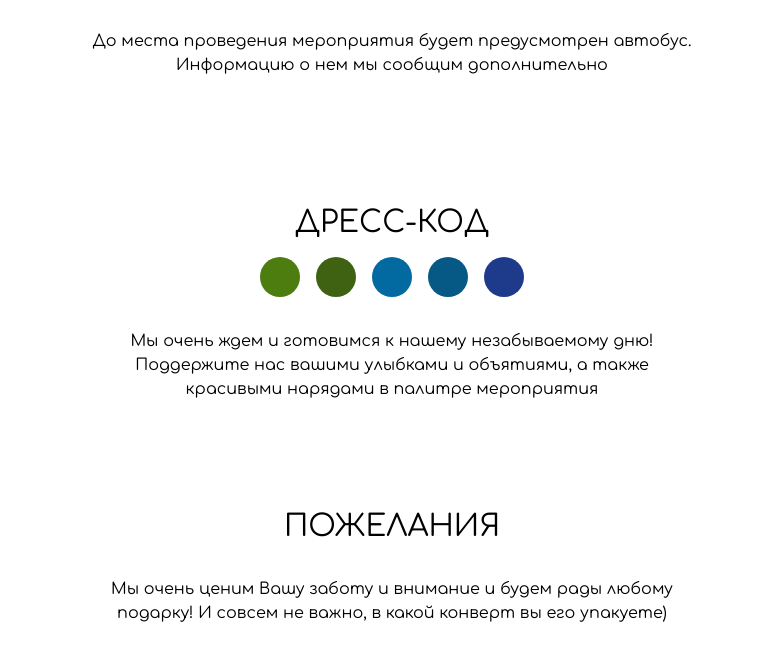
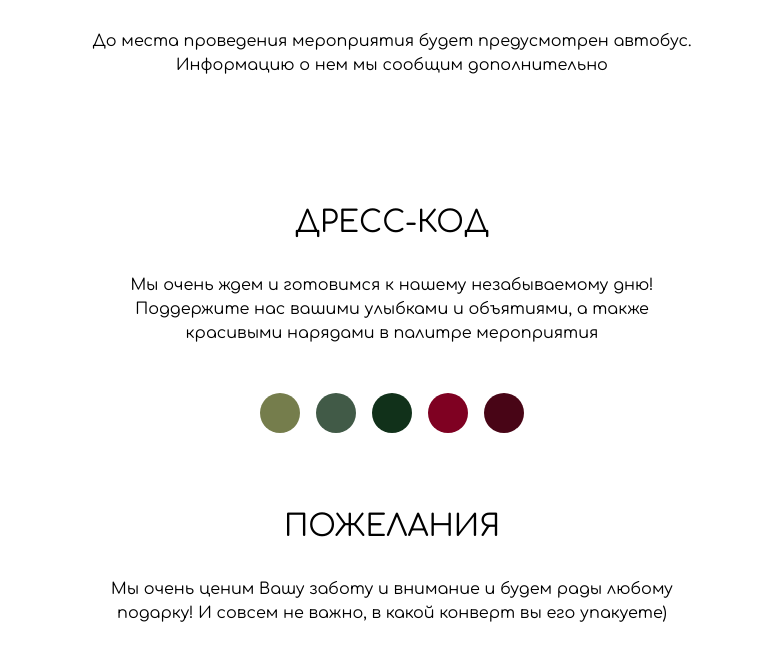
Before and after one commit to qsnk/wedding, a plain HTML site: page index.html in a window 1280 px wide. Shown: the part 3894-4566 px from the top of the page, without its empty margins (248-1028 px from the left). Drawn offline with nearby package versions, Linux system fonts and the light colour scheme; a web font is replaced by a local one.

Commit message:
Новые цвета

```diff
--- a/index.html
+++ b/index.html
@@ -47,7 +47,7 @@
                 </div>
                 <p class="p-8 comforta">Пожалуйста, подтвердите свое присутствие, заполнив анкету ниже</p>
                 <a href="https://forms.yandex.ru/u/68e95cc990fa7b3202e30c90" target="_blank">
-                    <button class="comforta transition duration-300 ease-in-out bg-lime-800 rounded-md p-2 hover:-translate-y-1 hover:scale-110 text-white">Заполнить анкету</button>
+                    <button class="comforta transition duration-300 ease-in-out rounded-md p-2 hover:-translate-y-1 hover:scale-110 text-white" style="background-color: #415a47;">Заполнить анкету</button>
                 </a>
             </div>
         </div>
@@ -154,16 +154,16 @@
         <!--Дресс-код-->
         <div class="my-8 items-center text-center">
             <h3 class="text-3xl">ДРЕСС-КОД</h3>
-            <div class="mt-4 flex flex-rows gap-4 justify-center">
-                <div class="rounded-3xl h-10 w-10 bg-lime-700"></div>
-                <div class="rounded-3xl h-10 w-10 bg-lime-800"></div>
-                <div class="rounded-3xl h-10 w-10 bg-sky-700"></div>
-                <div class="rounded-3xl h-10 w-10 bg-sky-800"></div>
-                <div class="rounded-3xl h-10 w-10 bg-blue-900"></div>
-            </div>
             <div class="container p-8 max-w-2xl mx-auto">
                 <p>Мы очень ждем и готовимся к нашему незабываемому дню!</p>
                 <p>Поддержите нас вашими улыбками и объятиями, а также красивыми нарядами в палитре мероприятия</p>
+            </div>
+            <div class="mt-4 flex flex-rows gap-4 justify-center">
+                <div class="rounded-3xl h-10 w-10" style="background-color: #757d4c;"></div>
+                <div class="rounded-3xl h-10 w-10" style="background-color: #415a47;"></div>
+                <div class="rounded-3xl h-10 w-10" style="background-color: #11311a;"></div>
+                <div class="rounded-3xl h-10 w-10" style="background-color: #7f0122;"></div>
+                <div class="rounded-3xl h-10 w-10" style="background-color: #480516;"></div>
             </div>
         </div>
 
@@ -181,7 +181,7 @@
             <div class="container p-8 max-w-2xl mx-auto">
                 <p class="mb-4">Присоединяйтесь к нашему чату в телеграмме и делитесь фото, видео и воспоминаниями с нашего дня!</p>
                 <a href="https://t.me/+ttu5Ms97-TcxNzgy" target="_blank">
-                    <button class="comforta transition duration-300 ease-in-out bg-lime-800 rounded-md p-2 hover:-translate-y-1 hover:scale-110 text-white">Перейти в чат</button>
+                    <button class="comforta transition duration-300 ease-in-out rounded-md p-2 hover:-translate-y-1 hover:scale-110 text-white" style="background-color: #415a47;">Перейти в чат</button>
                 </a>
             </div>
         </div>
```
